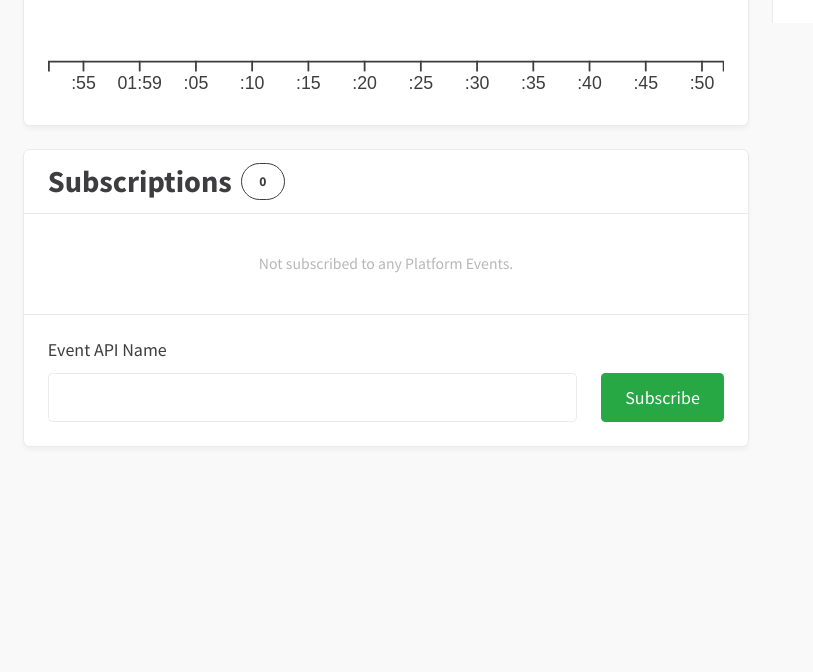
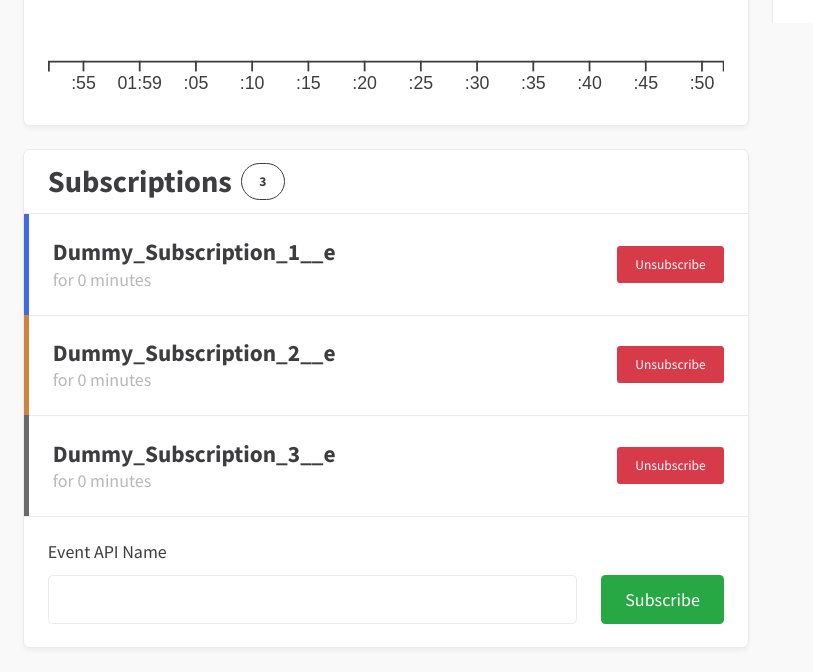
Before and after one commit to MatthewKosloski/sfdc-subscriber, a React (Create React App) app in the folder client/: page / in a window 1280 px wide. Shown: the part 876-1548 px from the top of the page, without its empty margins (0-813 px from the left). Before the commit the page ends 1346 px from the top, so only its background shows below. Built offline with nearby package versions, Linux system fonts and the light colour scheme.

Commit message:
map subscriptions to props using selectSubscriptions

```diff
--- a/client/src/containers/SubscriptionsCard/index.tsx
+++ b/client/src/containers/SubscriptionsCard/index.tsx
@@ -1,14 +1,13 @@
 import React, { Component } from 'react';
 import { connect } from 'react-redux';
-import uuidv1 from 'uuid/v1';
 
 import { Card } from '../../design-system/components';
 import { CardListItems as SubscriptionsList, DataContainer } from '../../components';
 import { AppState } from '../../store';
-import { SubscriptionState, Subscription } from '../../store/entities/subscriptions/types';
+import { Subscription } from '../../store/entities/subscriptions/types';
+import { selectSubscriptions } from '../../store/entities/subscriptions/selectors';
 import { addSubscription, subscriptionRequest, removeSubscription } from '../../store/entities/subscriptions/actions';
 
-// import randomColor from './randomColor';
 import Container from './Container';
 import Counter from './Counter';
 import Form from './Form';
@@ -17,7 +16,7 @@ import SubscriptionsListItem from './SubscriptionsListItem';
 export interface OwnProps {}
 
 interface StateProps {
-	subscriptions: SubscriptionState
+	subscriptions: Subscription[]
 }
 
 interface DispatchProps {
@@ -44,12 +43,16 @@ class SubscriptionsCard extends Component<Props, State> {
 			eventApiName: 'Dummy_Subscription_1__e'
 		});
 		this.props.addSubscription({
-			id: 'foobar123',
-			color: 'navyblue',
-			eventApiName: 'Dummy_Subscription_2__e',
-			minuteDuration: 0
+			eventApiName: 'Dummy_Subscription_2__e'
 		});
-		this.props.removeSubscription('foobar123');
+		this.props.addSubscription({
+			eventApiName: 'Dummy_Subscription_3__e'
+		});
+		// this.props.removeSubscription('foobar123');
+	}
+
+	componentDidUpdate() {
+		console.log(this.props.subscriptions);
 	}
 
 	public handleUnsubscribeClick(eventApiName: string): void {
@@ -61,24 +64,22 @@ class SubscriptionsCard extends Component<Props, State> {
 	}
 
 	public renderSubscriptionItem(subscription: Subscription): JSX.Element {
-		const key: string = uuidv1();
-
 		const onUnsubscribeClick = this.handleUnsubscribeClick.bind(null,
 			subscription.eventApiName);
 
 		return (
 			<SubscriptionsListItem
 				{...subscription}
-				key={key}
+				key={subscription.eventApiName}
 				onUnsubscribeClick={onUnsubscribeClick} />
 		);
 	}
 
 	public render(): JSX.Element {
-		// const { subscriptions } = this.props;
+		const { subscriptions } = this.props;
 
 		const sideHeaderComponent: React.ReactElement =
-			<Counter count={0} />;
+			<Counter count={subscriptions.length} />;
 
 		const footerComponent: React.ReactElement =
 			<Form onSubmit={this.handleFormSubmit} />;
@@ -92,12 +93,12 @@ class SubscriptionsCard extends Component<Props, State> {
 					constrictBodyHeight
 					noPaddedBody>
 					<DataContainer
-						hasData={false}
+						hasData={subscriptions.length > 0}
 						noDataText="Not subscribed to any Platform Events.">
 						<SubscriptionsList>
-							{/* {subscriptions.map((subscription) => {
-								return this.renderSubscriptionItem(subscription);
-							})} */}
+							{subscriptions.map((subscription) =>
+								this.renderSubscriptionItem(subscription)
+							)}
 						</SubscriptionsList>
 					</DataContainer>
 				</Card>
@@ -108,7 +109,7 @@ class SubscriptionsCard extends Component<Props, State> {
 }
 
 const mapStateToProps = (state: AppState, ownProps: OwnProps): StateProps  => ({
-	subscriptions: state.entities.subscriptions
+	subscriptions: selectSubscriptions(state)
 });
 
 const dispatchProps: DispatchProps = {
```
